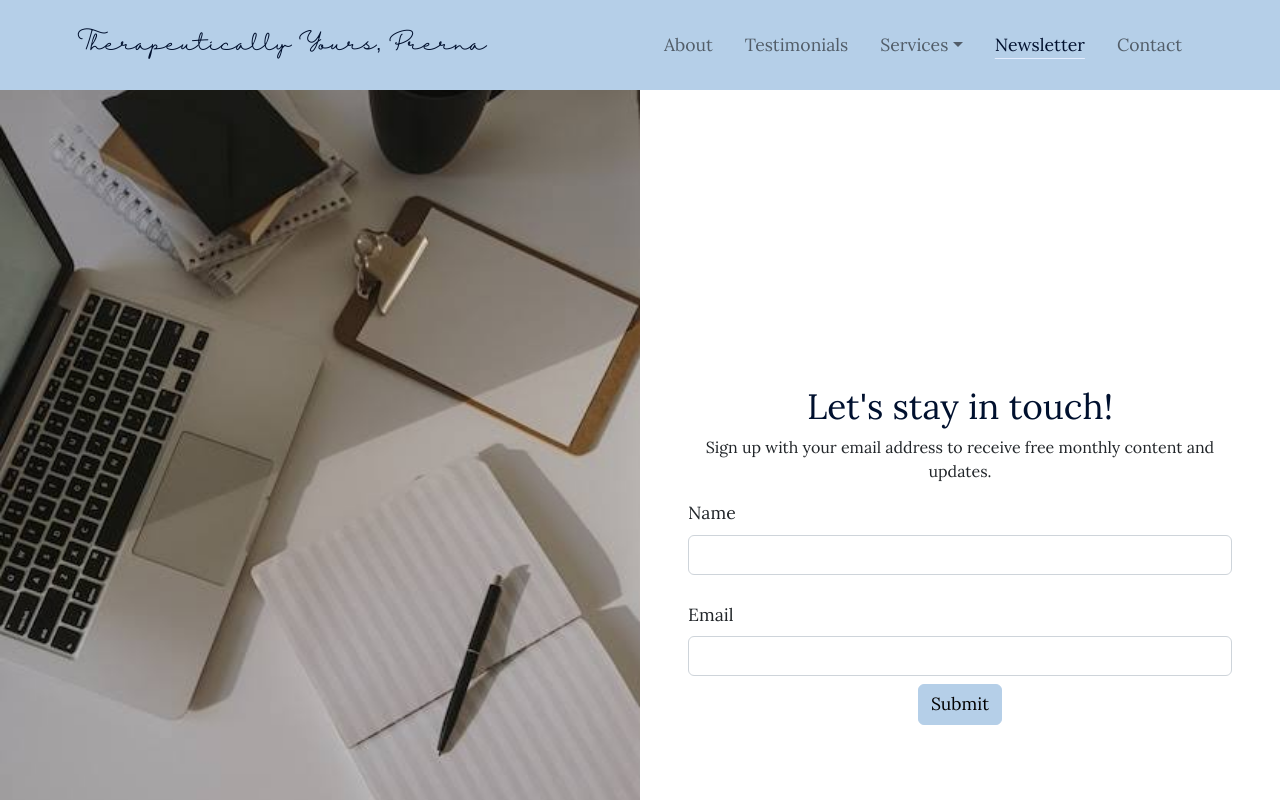
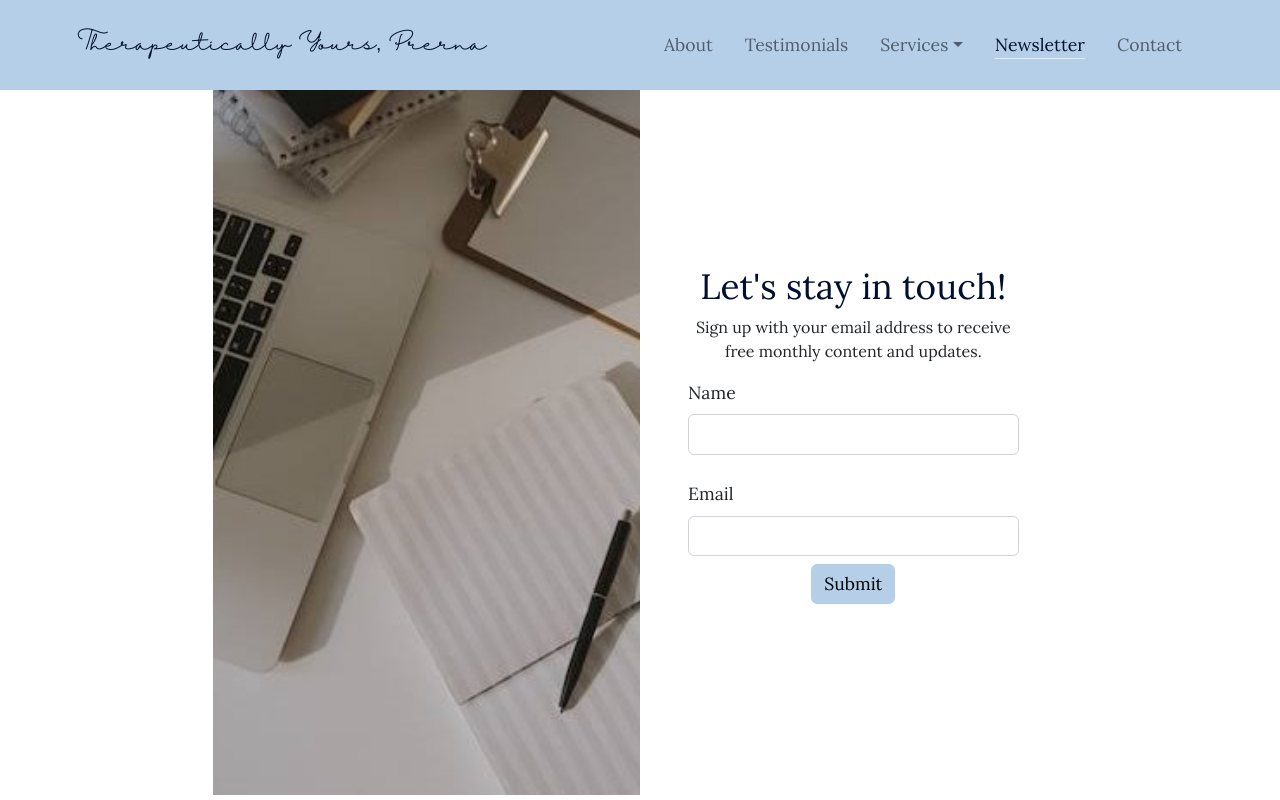
Before and after one commit to TapasyaKalra/prerna-saxena, a React (Create React App) app: page /newsletter in a window 1280 px wide. Shown: the top 800 px of the page. Built offline with nearby package versions, Linux system fonts and the light colour scheme.

Commit message:
fixing newsletter issues

```diff
--- a/src/components/Newsletter.js
+++ b/src/components/Newsletter.js
@@ -40,15 +40,15 @@ function Newsletter() {
 	return (
 		<>
 			<div className="newsletter container-fluid ">
-				<div className="row">
-					<div className="col-md-6 text-center p-0">
+				<div className="row justify-content-center">
+					<div className="col-md-4 text-center p-0 ">
 						<img
 							src="/assets/images/p3.JPG"
 							alt="newsletter"
 							id="newsletter-img"
 						/>
 					</div>
-					<div className="col-md-6 align-self-center p-5">
+					<div className="col-md-4 align-self-center p-5">
 						<div>
 							<h2 className="text-center">
 								Let's stay in touch!
--- a/src/css/Newsletter.css
+++ b/src/css/Newsletter.css
@@ -1,13 +1,13 @@
-.newsletter{
-    min-height:75vh;
+.newsletter {
+	min-height: 75vh;
 }
-#newsletter-img{
-    width:100%;
-    object-fit:cover;
+#newsletter-img {
+	/* width:100%; */
+	height: 90vh;
+	object-fit: cover;
 }
-@media (max-width: 475px){
-    #newsletter-img{
-      max-height:80vh
-    }
-
-  }
+@media (max-width: 475px) {
+	#newsletter-img {
+		max-height: 80vh;
+	}
+}
```
Also changed, not shown: public/assets/images/p3.JPG.
